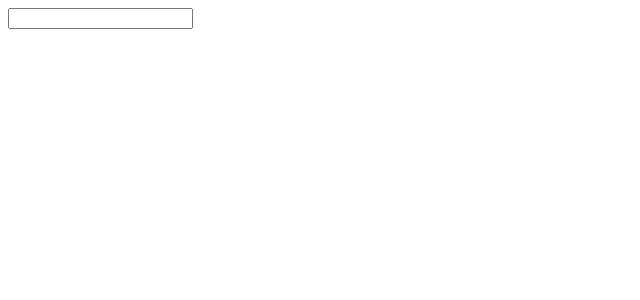
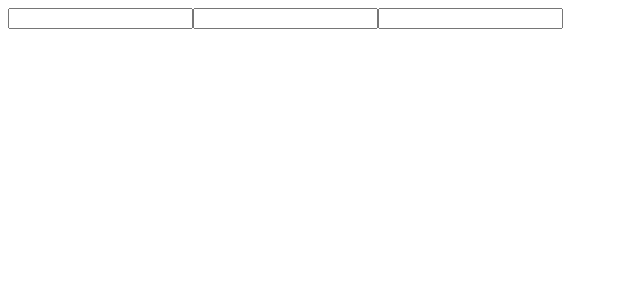
Before and after one commit to Callewaert-Jelle/Form-Builder-Project, an Angular app in the folder Form-Builder/: page / in a window 1280 px wide. Shown: the top 300 px of the page, without its empty margins (0-640 px from the left). Built offline with nearby package versions, Linux system fonts and the light colour scheme.

Commit message:
more controls

```diff
--- a/Form-Builder/src/app/app.component.ts
+++ b/Form-Builder/src/app/app.component.ts
@@ -20,7 +20,11 @@ export class AppComponent implements OnInit {
   }
 
   ngOnInit() {
-    this.formContainer = new JcFormBuilder(this.formBuilder).addTextInput('name').getResult(); // FormBuilder (pattern)
+    this.formContainer = new JcFormBuilder(this.formBuilder)
+      .addTextInput('name')
+      .addTextInput('email')
+      .addTextInput('more')
+      .getResult(); // FormBuilder (pattern)
     this.text_placeholder = "placeholder";
     this.text_type = DynamicTextInputTypes.text;
   }
--- a/Form-Builder/src/app/jc-dynamic-form-builder/jc-dynamic-form/jc-dynamic-form.component.html
+++ b/Form-Builder/src/app/jc-dynamic-form-builder/jc-dynamic-form/jc-dynamic-form.component.html
@@ -1,5 +1,6 @@
 <form [formGroup]="formContainer">
-    <ng-container jcDynamicInput *ngFor="let input of inputs"
-    [input]="input"
+    <ng-container jcDynamicInput *ngFor="let control of formContainer.controls"
     [group]="formContainer"></ng-container>
 </form>
+
+<p *ngFor="let control of formContainer.controls">{{control.name}}</p>
--- a/Form-Builder/src/app/jc-dynamic-form-builder/jc-dynamic-form/jc-dynamic-form.component.ts
+++ b/Form-Builder/src/app/jc-dynamic-form-builder/jc-dynamic-form/jc-dynamic-form.component.ts
@@ -8,12 +8,10 @@ import { FormGroup, FormBuilder, ReactiveFormsModule, FormArray } from '@angular
 export class DynamicFormComponent implements OnInit {
 
   @Input() formContainer: FormArray;
-  inputs: any[];
 
   constructor() {
   }
 
   ngOnInit() {
-    this.inputs = [this.formContainer.controls];
   }
 }
--- a/Form-Builder/src/app/jc-dynamic-form-builder/jc-dynamic-input/jc-dynamic-input.directive.ts
+++ b/Form-Builder/src/app/jc-dynamic-form-builder/jc-dynamic-input/jc-dynamic-input.directive.ts
@@ -9,7 +9,6 @@ export class JcDynamicInputDirective implements OnInit {
   mapper = {
     text: DynamicTextInputComponent
   }
-  @Input() input;
   @Input() group;
 
   private cRef: ComponentRef<any>
@@ -22,7 +21,6 @@ export class JcDynamicInputDirective implements OnInit {
   ngOnInit() {
     let factory = this.cfr.resolveComponentFactory(DynamicTextInputComponent);
     this.cRef = this.vcr.createComponent(factory);
-    this.cRef.instance.componentConfig = this.input;
     this.cRef.instance.group = this.group;
   }
 }
```
